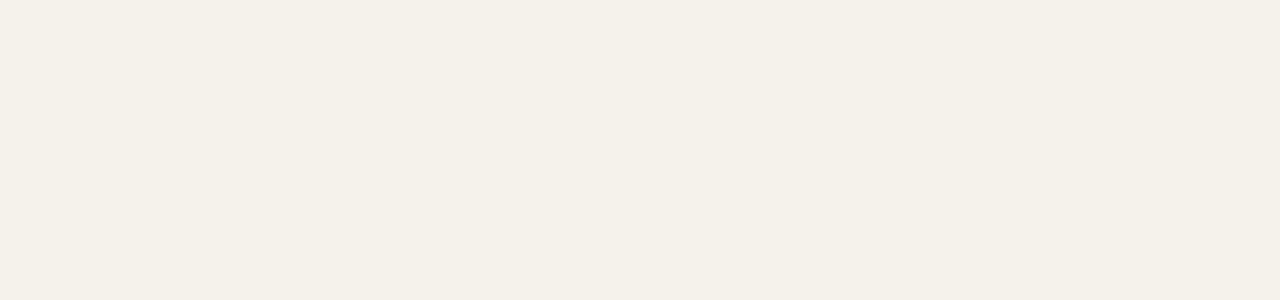
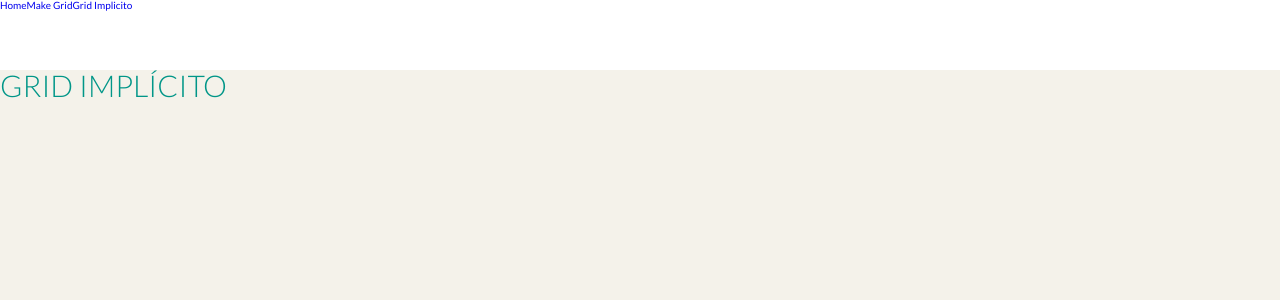
Before and after one commit to severidade/grid_css, a React (Create React App) app: page /implied_grid in a window 1280 px wide. Before the commit this address had no page. Shown: the top 300 px of the page. Built offline with nearby package versions, Linux system fonts and the light colour scheme; a web font is replaced by a local one.

Commit message:
feat: :rocket: Cria a rota Grid Implicito

```diff
--- a/src/App.js
+++ b/src/App.js
@@ -3,12 +3,14 @@ import { Routes, Route } from 'react-router-dom';
 
 import Home from './Pages/Home';
 import MakeGrid  from './Pages/MakeGrid';
+import ImpliedGrid from './Pages/ImpliedGrid';
 
 function App() {
   return (
     <Routes>
       <Route path="/" element={<Home />} />
       <Route path="/make_grid" element={<MakeGrid />} />
+      <Route path='/implied_grid' element={<ImpliedGrid />} />
     </Routes>
   );
 }
--- /dev/null
+++ b/src/Pages/ImpliedGrid.jsx
@@ -0,0 +1,15 @@
+import React from "react";
+import Navbar from "../components/Navbar/Navbar";
+// import GridExamples from "../components/GridExamples/GridExamples";
+
+// import DefiningTheGrid from '../data/ImpliedGrid';
+
+export default function ImpliedGrid() {
+  return (
+    <>
+      <Navbar />
+      <h3>GRID IMPLÍCITO</h3>
+      {/* <GridExamples gridData={DefiningTheGrid} /> */}
+    </>
+  );
+}
--- a/src/components/Navbar/Navbar.jsx
+++ b/src/components/Navbar/Navbar.jsx
@@ -9,6 +9,7 @@ export default function Navbar() {
       <nav>
         <NavLink to="/">Home</NavLink>
         <NavLink to="/make_grid">Make Grid</NavLink>
+        <NavLink to="/implied_grid">Grid Implicito</NavLink>
       </nav>
     </header>
   )
```
